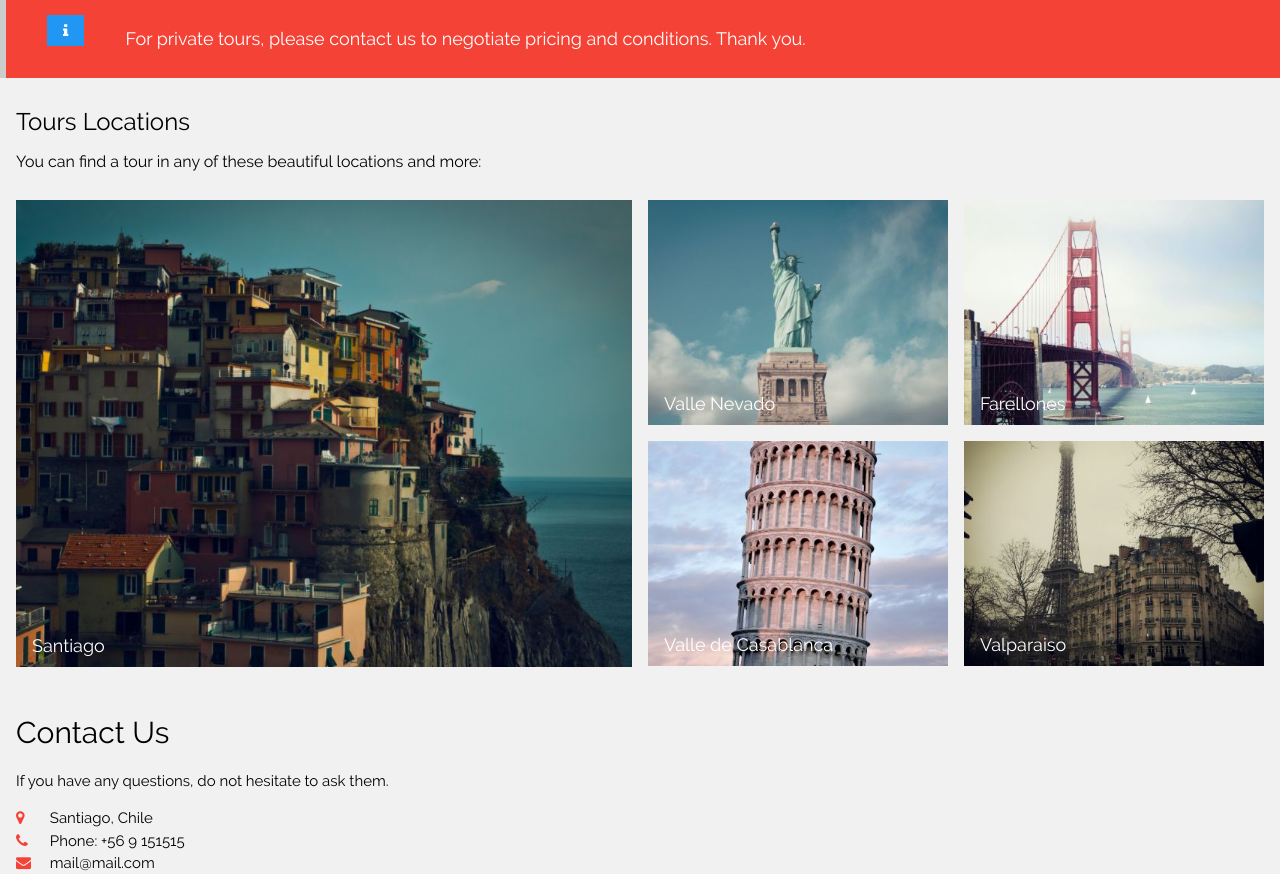
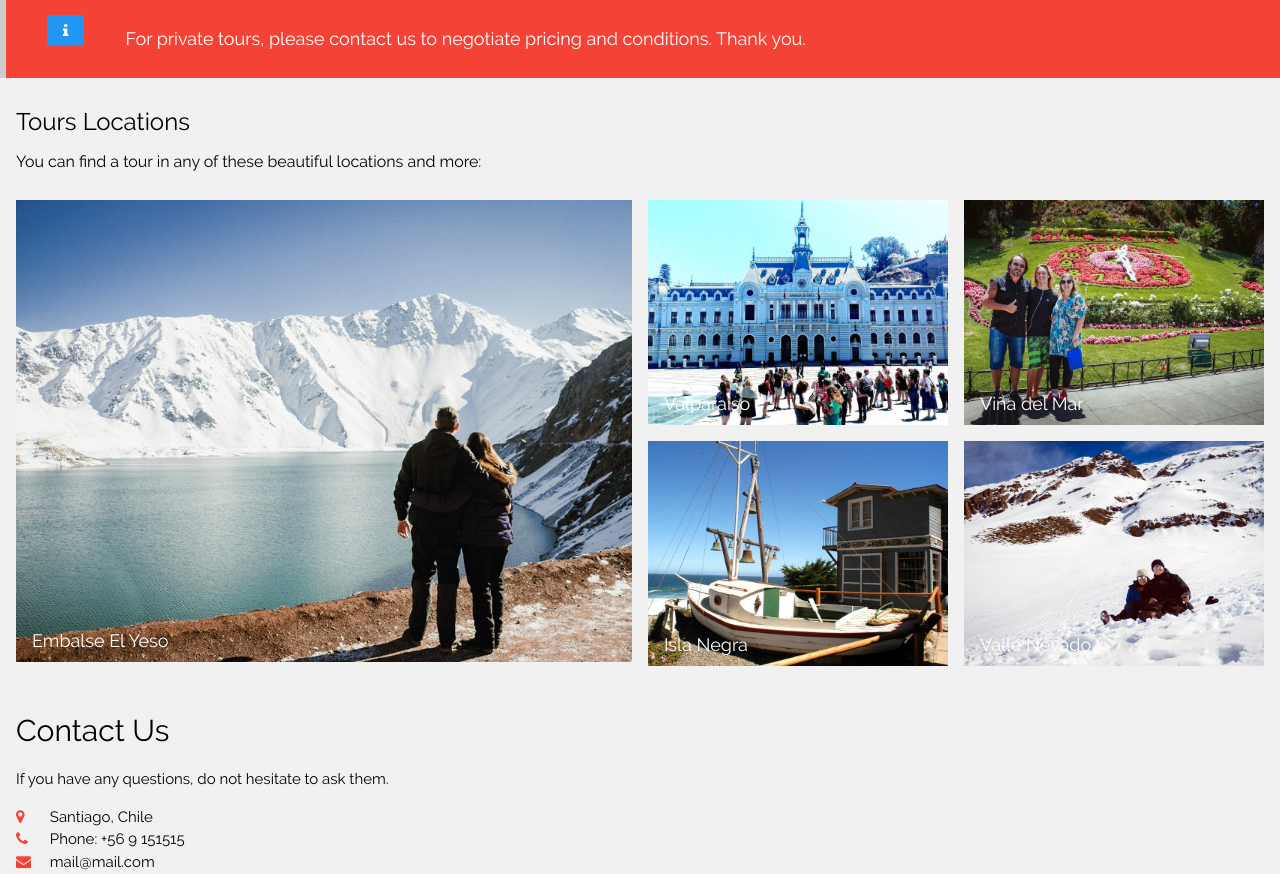
Before and after one commit to rabindranathfv/RaidChile, a Django app: page /en/ in a window 1280 px wide. Shown: the part 1617-2491 px from the top of the page. Run offline with Django 3.2, Linux system fonts and the light colour scheme; data that the repository does not hold is empty; some libraries are stand-ins or nearby versions.

Commit message:
Add home location images
- Add location images resized and optimized for web.
- Displaying location images in home template.
- Adding text shadow properties to the names of the location images.
- Making the logo's a bit lighter to fit in with the rest of the site
color scheme.

```diff
--- a/raidchileapp/templates/raidchileapp/home.html
+++ b/raidchileapp/templates/raidchileapp/home.html
@@ -110,36 +110,36 @@
 		<div class="w3-row-padding w3-padding-16 w3-text-white w3-large">
 			<div class="w3-half w3-margin-bottom">
 				<div class="w3-display-container">
-					<img src="{% static 'img/cinqueterre.jpg' %}" alt="Cinque Terre" class="full-width-img">
-					<span class="w3-display-bottomleft w3-padding">Santiago</span>
+					<img src="{% static 'img/embalse_el_yeso.jpg' %}" alt="Embalse el yeso" class="full-width-img">
+					<span class="w3-display-bottomleft w3-padding text-shadow">Embalse El Yeso</span>
 				</div>
 			</div>
 			<div class="w3-half">
 				<div class="w3-row-padding" style="margin:0 -16px">
 					<div class="w3-half w3-margin-bottom">
 						<div class="w3-display-container">
-							<img src="{% static 'img/newyork2.jpg' %}" alt="New York" class="full-width-img">
-							<span class="w3-display-bottomleft w3-padding">Valle Nevado</span>
+							<img src="{% static 'img/valparaiso.jpg' %}" alt="Valparaiso" class="full-width-img">
+							<span class="w3-display-bottomleft w3-padding text-shadow">Valparaiso</span>
 						</div>
 					</div>
 					<div class="w3-half w3-margin-bottom">
 						<div class="w3-display-container">
-							<img src="{% static 'img/sanfran.jpg' %}" alt="San Francisco" class="full-width-img">
-							<span class="w3-display-bottomleft w3-padding">Farellones</span>
+							<img src="{% static 'img/vina_del_mar.jpg' %}" alt="Viña del Mar" class="full-width-img">
+							<span class="w3-display-bottomleft w3-padding text-shadow">Viña del Mar</span>
 						</div>
 					</div>
 				</div>
 				<div class="w3-row-padding" style="margin:0 -16px">
 					<div class="w3-half w3-margin-bottom">
 						<div class="w3-display-container">
-							<img src="{% static 'img/pisa.jpg' %}" alt="Pisa" class="full-width-img">
-							<span class="w3-display-bottomleft w3-padding">Valle de Casablanca</span>
+							<img src="{% static 'img/isla_negra.jpg' %}" alt="Isla Negra" class="full-width-img">
+							<span class="w3-display-bottomleft w3-padding text-shadow">Isla Negra</span>
 						</div>
 					</div>
 					<div class="w3-half w3-margin-bottom">
 						<div class="w3-display-container">
-							<img src="{% static 'img/paris.jpg' %}" alt="Paris" class="full-width-img">
-							<span class="w3-display-bottomleft w3-padding">Valparaiso</span>
+							<img src="{% static 'img/valle_nevado.jpg' %}" alt="Paris" class="full-width-img">
+							<span class="w3-display-bottomleft w3-padding text-shadow">Valle Nevado</span>
 						</div>
 					</div>
 				</div>
```
Also changed, not shown: raidchileapp/static/css/style.css (+8 -4 lines), raidchileapp/static/img/ES-Flag-icon.png (deleted), raidchileapp/static/img/chile_raid_logo.png, raidchileapp/static/img/chile_raid_navbar_logo.png, raidchileapp/static/img/embalse_el_yeso.jpg (added), raidchileapp/static/img/hotel.jpg (deleted), raidchileapp/static/img/isla_negra.jpg (added), raidchileapp/static/img/map.jpg (deleted), raidchileapp/static/img/newyork2.jpg (deleted), raidchileapp/static/img/paris.jpg (deleted), raidchileapp/static/img/pisa.jpg (deleted), raidchileapp/static/img/sanfran.jpg (deleted), raidchileapp/static/img/valle_nevado.jpg (added), raidchileapp/static/img/valparaiso.jpg (added), 1 more files.
